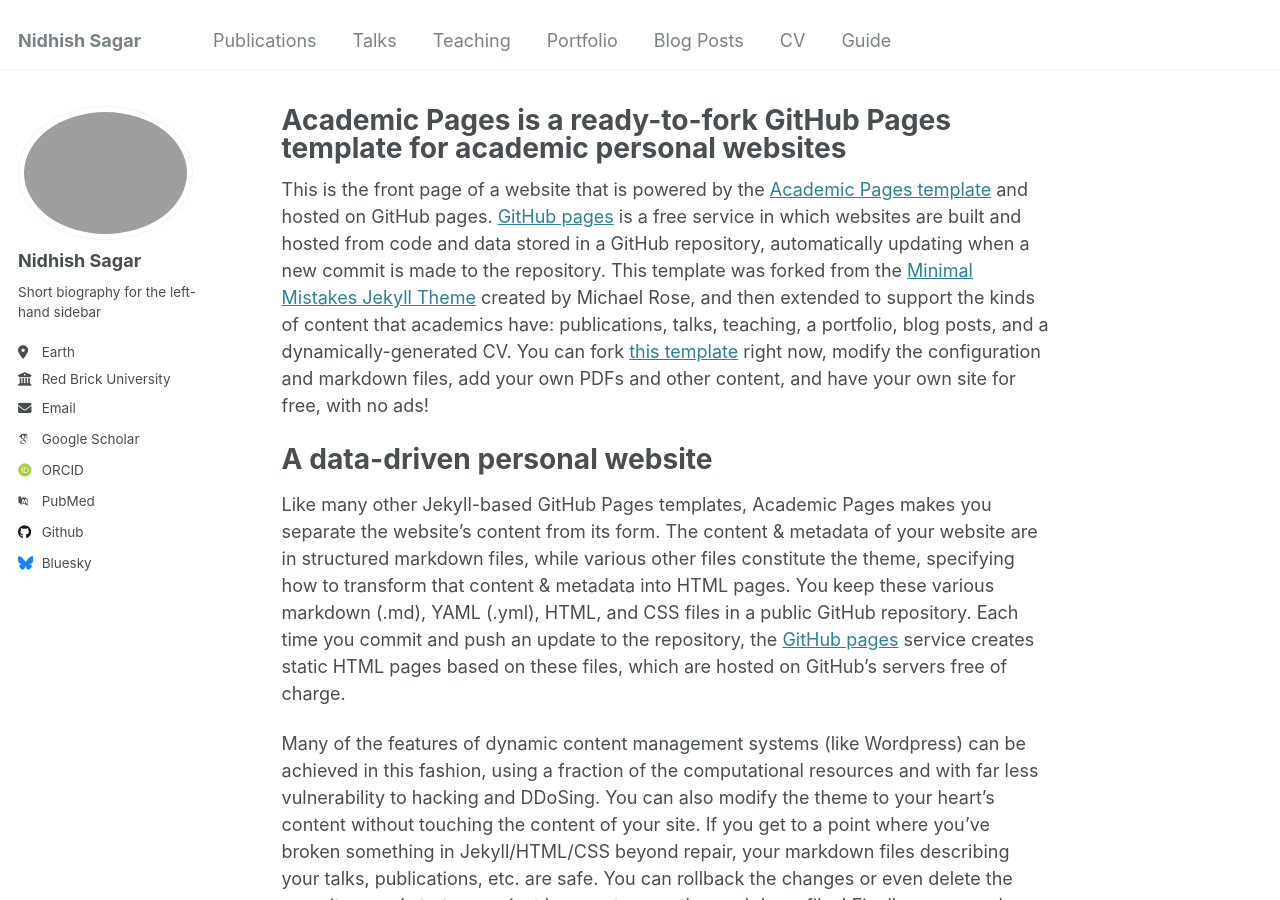
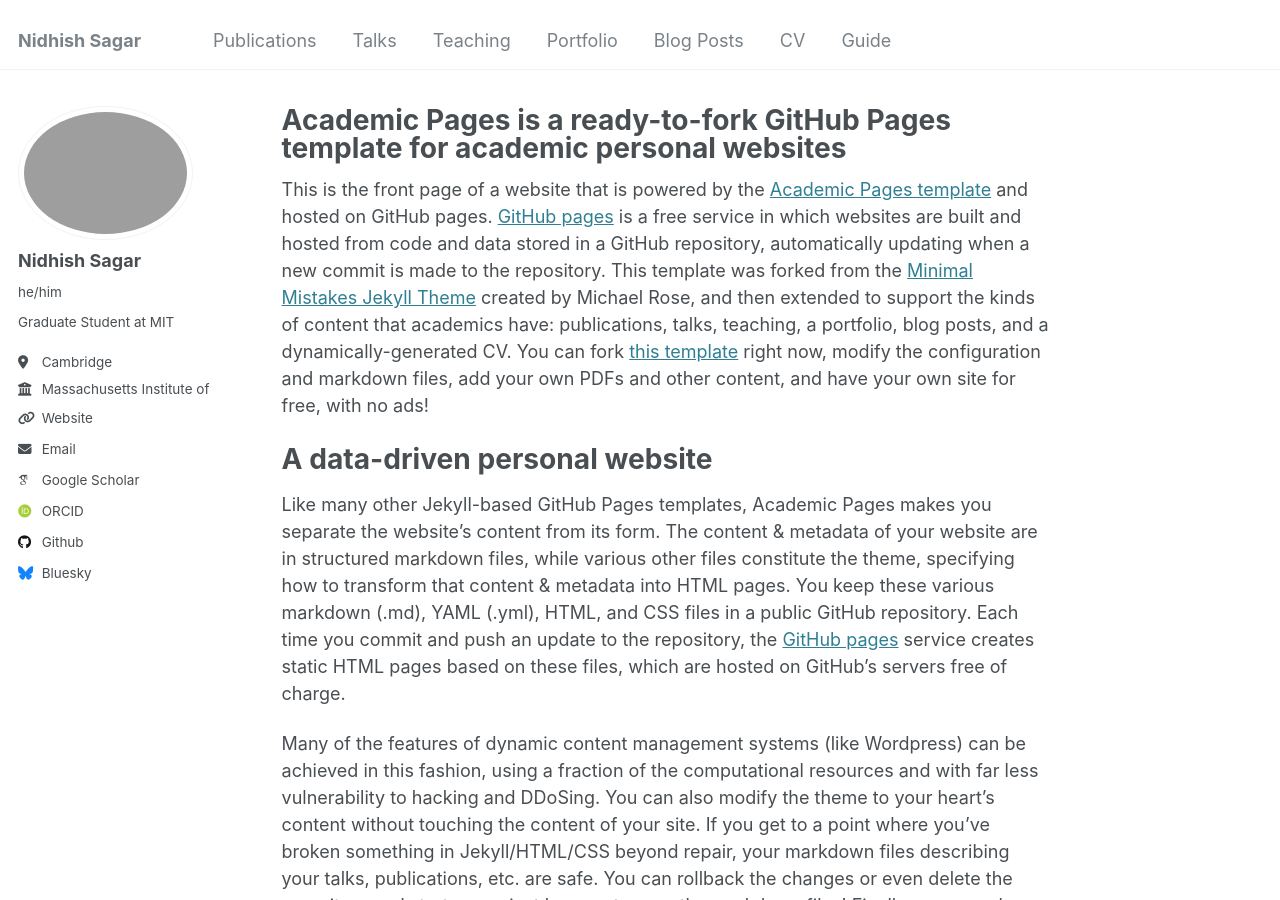
Before and after one commit to sagarnidhish/sagarnidhish.github.io, a Jekyll site: the page built from _pages/about.md, in a window 1280 px wide and 900 px high. Built offline with Jekyll 4.4.1, drawn with Linux system fonts in a browser that asks for light colours; some web fonts are replaced.

Commit message:
Update _config.yml

```diff
--- a/_config.yml
+++ b/_config.yml
@@ -23,20 +23,20 @@
   # Biographic information
   avatar           : "profile.png"
   name             : "Nidhish Sagar"
-  pronouns         : # example: "she/her"
-  bio              : "Short biography for the left-hand sidebar"
-  location         : "Earth"
-  employer         : "Red Brick University"
-  uri              : # URL
-  email            : "none@example.org"
+  pronouns         : "he/him"
+  bio              : "Graduate Student at MIT"
+  location         : "Cambridge"
+  employer         : "Massachusetts Institute of Technology"
+  uri              : "https://www.mit.edu"
+  email            : "nidhishs@mit.edu"
 
   # Academic websites
   arxiv            : # URL - Update with the correct link to your profile
-  googlescholar    : "https://scholar.google.com/citations?user=PS_CX0AAAAAJ"
+  googlescholar    : "https://scholar.google.co.in/citations?hl=en&pli=1&user=nqsc288AAAAJ"
   impactstory      : # URL
-  orcid            : "http://orcid.org/yourorcidurl"
+  orcid            : "https://orcid.org/my-orcid?orcid=0000-0003-2052-0604"
   semantic         : # URL
-  pubmed           : "https://www.ncbi.nlm.nih.gov/pubmed/?term=john+snow"
+  pubmed           : #"https://www.ncbi.nlm.nih.gov/pubmed/?term=john+snow"
   researchgate     : # URL
   scopus           : # URL
 
```
